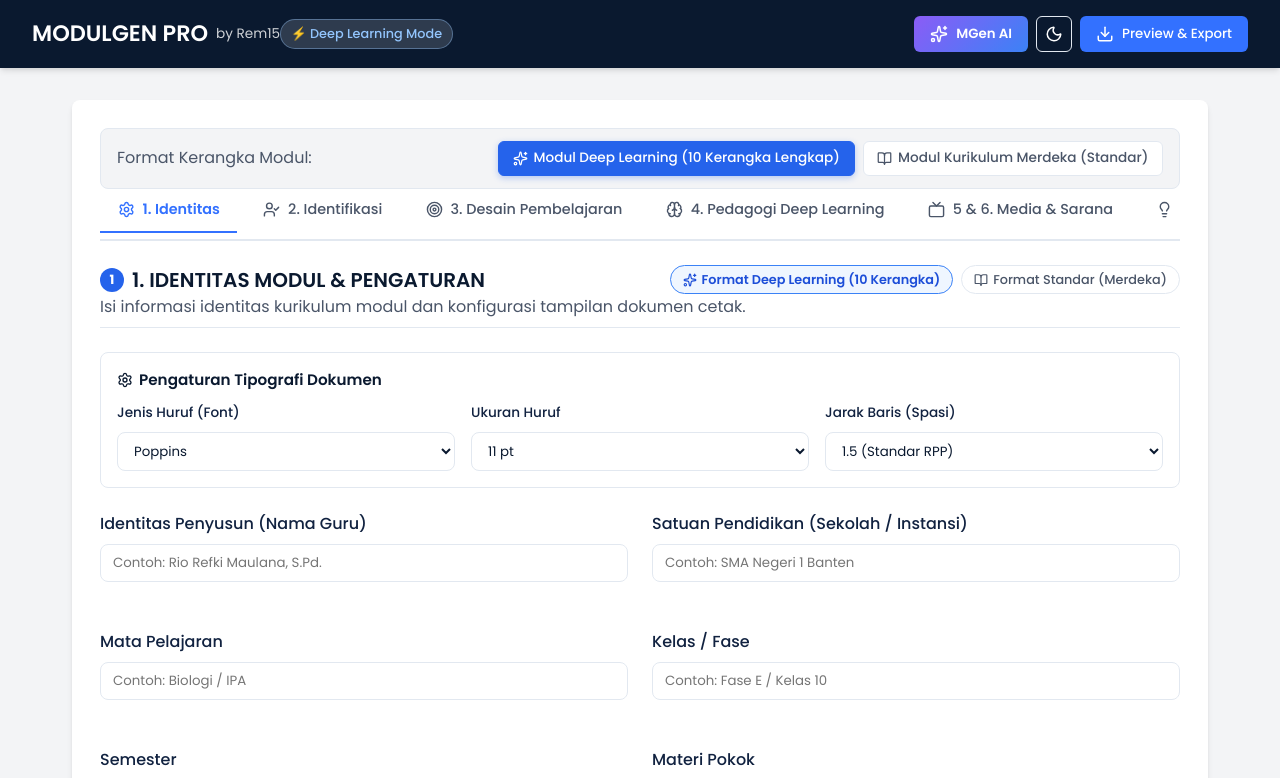
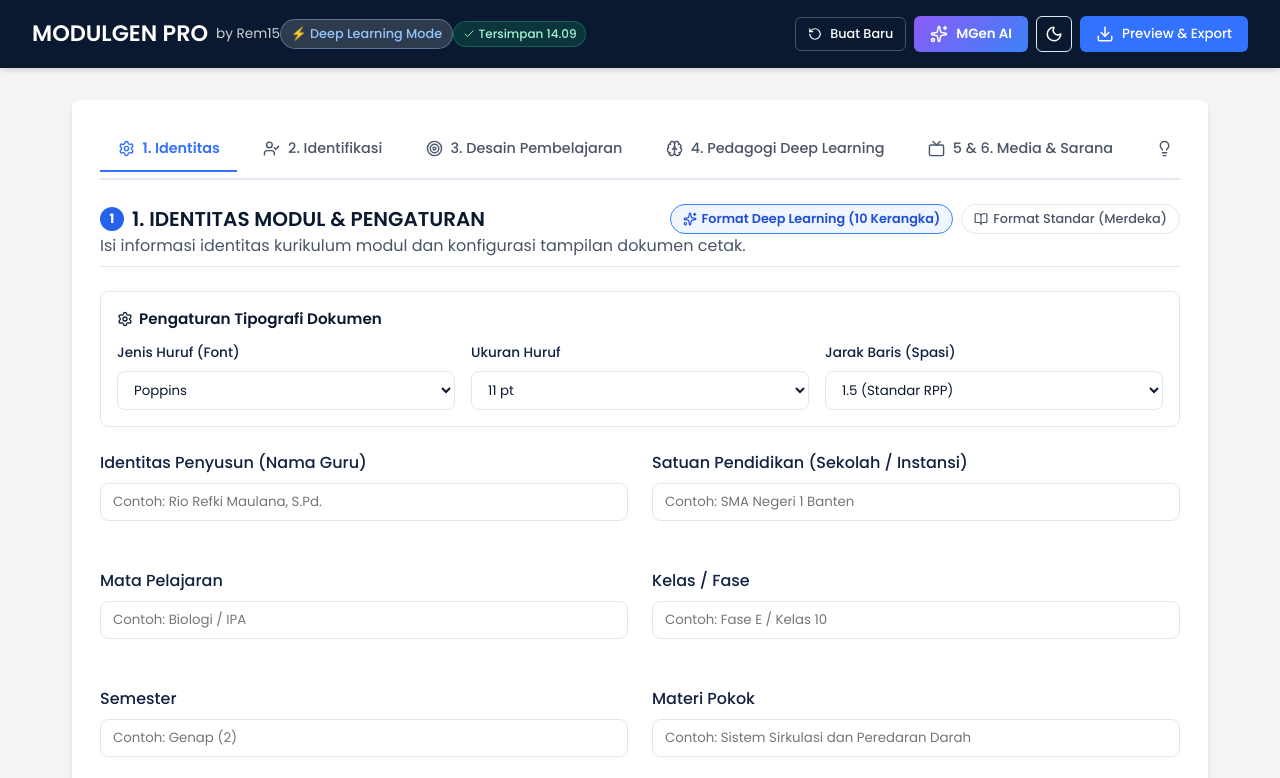
Before and after one commit to riorem15/ModulGen-pro-by-Rem15, a React (Vite) app: page / in a window 1280 px wide. Shown: the top 778 px of the page. Built offline with nearby package versions, Linux system fonts and the light colour scheme.

Commit message:
feat: Remove cluttered top format bar, add auto-save localStorage and reset button

```diff
--- a/src/App.css
+++ b/src/App.css
@@ -36,6 +36,19 @@
   border-radius: 20px;
   font-size: 0.8rem;
   font-weight: 500;
+}
+
+.save-badge-indicator {
+  background: rgba(16, 185, 129, 0.18);
+  color: #a7f3d0;
+  border: 1px solid rgba(16, 185, 129, 0.35);
+  padding: 0.2rem 0.55rem;
+  border-radius: 20px;
+  font-size: 0.75rem;
+  font-weight: 500;
+  display: inline-flex;
+  align-items: center;
+  gap: 4px;
 }
 
 .main-content {
--- a/src/App.jsx
+++ b/src/App.jsx
@@ -1,7 +1,8 @@
-import { useState } from 'react';
+import { useState, useEffect } from 'react';
 import {
   Download, FileText, LayoutDashboard, Settings, Moon, Sun, Sparkles,
-  UserCheck, Target, Brain, Tv, Lightbulb, BookOpen, CheckSquare, Award
+  UserCheck, Target, Brain, Tv, Lightbulb, BookOpen, CheckSquare, Award,
+  Save, RotateCcw, Check
 } from 'lucide-react';
 import './App.css';
 
@@ -19,24 +20,11 @@ import SectionLampiran from './components/SectionLampiran';
 import PreviewModal from './components/PreviewModal';
 import MGenAiModal from './components/MGenAiModal';
 
-function App() {
-  const [formatType, setFormatType] = useState('deep_learning'); // 'deep_learning' or 'standar'
-  const [activeTab, setActiveTab] = useState('identitas');
-  const [showPreview, setShowPreview] = useState(false);
-  const [showMGenAi, setShowMGenAi] = useState(false);
-  const [isDarkMode, setIsDarkMode] = useState(false);
+const STORAGE_KEY = 'modulgen_pro_saved_data_v3';
+const FORMAT_KEY = 'modulgen_pro_format_type_v3';
+const TAB_KEY = 'modulgen_pro_active_tab_v3';
 
-  const toggleTheme = () => {
-    setIsDarkMode(!isDarkMode);
-    if (!isDarkMode) {
-      document.body.setAttribute('data-theme', 'dark');
-    } else {
-      document.body.removeAttribute('data-theme');
-    }
-  };
-
-  // Global State for the Module
-  const [moduleData, setModuleData] = useState({
+const defaultModuleData = {
   formatType: 'deep_learning',
   identitas: {
     penyusun: '',
@@ -51,7 +39,6 @@ function App() {
     fontSize: '11pt',
     lineSpacing: '1.5'
   },
-    // 2. IDENTIFIKASI (Deep Learning)
   identifikasi: {
     profilLulusan: [
       "Penalaran Kritis & Pemecahan Masalah",
@@ -61,14 +48,12 @@ function App() {
     kompetensiAwal: '',
     pemetaanKebutuhan: ''
   },
-    // 3. DESAIN PEMBELAJARAN (Deep Learning)
   desainPembelajaran: {
     capaianPembelajaran: '',
     tujuanPembelajaran: '',
     kktp: '',
     kategoriKetercapaian: ''
   },
-    // 4. PRAKTIK PEDAGOGIS DEEP LEARNING
   pedagogisDeepLearning: {
     mindfulLearning: '',
     meaningfulLearning: '',
@@ -76,17 +61,14 @@ function App() {
     modelPembelajaran: 'Problem Based Learning (PBL) terintegrasi Deep Learning Cycle',
     metodePembelajaran: 'Diskusi kelompok kolaboratif, eksplorasi penyelidikan, dan refleksi bermakna'
   },
-    // 5 & 6. MEDIA, SARANA & PRASARANA
   mediaSarana: {
     mediaPembelajaran: '',
     saranaPrasarana: ''
   },
-    // 7 & 8. PEMAHAMAN BERMAKNA & PERTANYAAN PEMANTIK
   pemahamanPemantik: {
     pemahamanBermakna: '',
     pertanyaanPemantik: ''
   },
-    // Standard Komponen Inti (untuk kompatibilitas format standar)
   inti: {
     profilPancasila: [],
     modelPembelajaran: '',
@@ -97,18 +79,15 @@ function App() {
     pemahamanBermakna: '',
     pertanyaanPemantik: ''
   },
-    // 9. MATERI DAN REFERENSI
   materiReferensi: {
     materi: '',
     referensi: ''
   },
-    // 10. LANGKAH-LANGKAH PEMBELAJARAN
   langkah: {
     pendahuluan: { kegiatan: '', durasi: '15' },
     inti: { kegiatan: '', durasi: '60' },
     penutup: { kegiatan: '', durasi: '15' },
   },
-    // LAMPIRAN & PENGESAHAN
   lampiran: {
     lkpd: '',
     asesmen: '',
@@ -118,7 +97,76 @@ function App() {
     guruMapelNip: '',
     tanggalPengesahan: 'Serang, 20 Maret 2026'
   }
+};
+
+function App() {
+  // Format state initialized from localStorage
+  const [formatType, setFormatType] = useState(() => {
+    return localStorage.getItem(FORMAT_KEY) || 'deep_learning';
   });
+
+  // Active tab initialized from localStorage
+  const [activeTab, setActiveTab] = useState(() => {
+    return localStorage.getItem(TAB_KEY) || 'identitas';
+  });
+
+  const [showPreview, setShowPreview] = useState(false);
+  const [showMGenAi, setShowMGenAi] = useState(false);
+  const [isDarkMode, setIsDarkMode] = useState(false);
+  const [lastSavedTime, setLastSavedTime] = useState(null);
+
+  // Global State for the Module with LocalStorage Auto-Recovery
+  const [moduleData, setModuleData] = useState(() => {
+    try {
+      const saved = localStorage.getItem(STORAGE_KEY);
+      if (saved) {
+        const parsed = JSON.parse(saved);
+        return {
+          ...defaultModuleData,
+          ...parsed,
+          identitas: { ...defaultModuleData.identitas, ...parsed.identitas },
+          identifikasi: { ...defaultModuleData.identifikasi, ...parsed.identifikasi },
+          desainPembelajaran: { ...defaultModuleData.desainPembelajaran, ...parsed.desainPembelajaran },
+          pedagogisDeepLearning: { ...defaultModuleData.pedagogisDeepLearning, ...parsed.pedagogisDeepLearning },
+          mediaSarana: { ...defaultModuleData.mediaSarana, ...parsed.mediaSarana },
+          pemahamanPemantik: { ...defaultModuleData.pemahamanPemantik, ...parsed.pemahamanPemantik },
+          inti: { ...defaultModuleData.inti, ...parsed.inti },
+          materiReferensi: { ...defaultModuleData.materiReferensi, ...parsed.materiReferensi },
+          langkah: {
+            pendahuluan: { ...defaultModuleData.langkah.pendahuluan, ...parsed.langkah?.pendahuluan },
+            inti: { ...defaultModuleData.langkah.inti, ...parsed.langkah?.inti },
+            penutup: { ...defaultModuleData.langkah.penutup, ...parsed.langkah?.penutup }
+          },
+          lampiran: { ...defaultModuleData.lampiran, ...parsed.lampiran }
+        };
+      }
+    } catch (err) {
+      console.error("Gagal memulihkan data dari localStorage:", err);
+    }
+    return defaultModuleData;
+  });
+
+  // Auto-Save Effect whenever data, format, or tab changes
+  useEffect(() => {
+    try {
+      localStorage.setItem(STORAGE_KEY, JSON.stringify(moduleData));
+      localStorage.setItem(FORMAT_KEY, formatType);
+      localStorage.setItem(TAB_KEY, activeTab);
+      const timeStr = new Date().toLocaleTimeString('id-ID', { hour: '2-digit', minute: '2-digit' });
+      setLastSavedTime(timeStr);
+    } catch (err) {
+      console.error("Gagal menyimpan ke localStorage:", err);
+    }
+  }, [moduleData, formatType, activeTab]);
+
+  const toggleTheme = () => {
+    setIsDarkMode(!isDarkMode);
+    if (!isDarkMode) {
+      document.body.setAttribute('data-theme', 'dark');
+    } else {
+      document.body.removeAttribute('data-theme');
+    }
+  };
 
   const handleUpdateData = (section, field, value) => {
     setModuleData(prev => {
@@ -127,12 +175,12 @@ function App() {
         [field]: value
       };
 
-      // Two-way sync between Deep Learning and Standard fields for convenience
       const updated = {
         ...prev,
         [section]: updatedSection
       };
 
+      // Two-way sync between Deep Learning and Standard fields for convenience
       if (section === 'desainPembelajaran') {
         if (field === 'capaianPembelajaran') updated.inti = { ...prev.inti, capaianPembelajaran: value };
         if (field === 'tujuanPembelajaran') updated.inti = { ...prev.inti, tujuanPembelajaran: value };
@@ -159,10 +207,19 @@ function App() {
   const handleFormatChange = (newFormat) => {
     setFormatType(newFormat);
     setModuleData(prev => ({ ...prev, formatType: newFormat }));
-    // If current active tab is not in the new format list, reset to 'identitas'
     const newTabs = getTabsForFormat(newFormat);
     if (!newTabs.some(t => t.id === activeTab)) {
       setActiveTab('identitas');
+    }
+  };
+
+  const handleResetModule = () => {
+    if (window.confirm("Apakah Anda yakin ingin memulai modul baru dari awal? Data teks yang sedang aktif akan direset.")) {
+      setModuleData(defaultModuleData);
+      setActiveTab('identitas');
+      localStorage.removeItem(STORAGE_KEY);
+      localStorage.removeItem(TAB_KEY);
+      setLastSavedTime(null);
     }
   };
 
@@ -251,9 +308,22 @@ function App() {
           <span className="format-badge-header">
             {formatType === 'deep_learning' ? '⚡ Deep Learning Mode' : '📄 Standar Merdeka'}
           </span>
+          {lastSavedTime && (
+            <span className="save-badge-indicator" title="Data modul tersimpan otomatis di browser">
+              <Check size={12} color="#86efac" /> Tersimpan {lastSavedTime}
+            </span>
+          )}
         </div>
 
         <div className="flex gap-2 items-center flex-wrap">
+          <button
+            className="btn btn-secondary"
+            onClick={handleResetModule}
+            style={{ padding: '0.45rem 0.75rem', fontSize: '0.8rem', backgroundColor: 'transparent', borderColor: 'rgba(255,255,255,0.25)', color: 'var(--white)' }}
+            title="Reset & Buat Modul Baru"
+          >
+            <RotateCcw size={14} /> Buat Baru
+          </button>
           <button
             className="btn btn-magic"
             onClick={() => setShowMGenAi(true)}
@@ -272,30 +342,8 @@ function App() {
 
       <main className="main-content">
         <div className="card" style={{ padding: '1.75rem' }}>
-          {/* Format Switcher Bar */}
-          <div className="format-bar-top mb-4">
-            <div className="flex items-center justify-between flex-wrap gap-2">
-              <span className="text-sm font-semibold" style={{ color: 'var(--text-secondary)' }}>Format Kerangka Modul:</span>
-              <div className="flex gap-2">
-                <button
-                  type="button"
-                  onClick={() => handleFormatChange('deep_learning')}
-                  className={`format-toggle-btn ${formatType === 'deep_learning' ? 'active' : ''}`}
-                >
-                  <Sparkles size={15} /> Modul Deep Learning (10 Kerangka Lengkap)
-                </button>
-                <button
-                  type="button"
-                  onClick={() => handleFormatChange('standar')}
-                  className={`format-toggle-btn ${formatType === 'standar' ? 'active' : ''}`}
-                >
-                  <BookOpen size={15} /> Modul Kurikulum Merdeka (Standar)
-                </button>
-              </div>
-            </div>
-          </div>
 
-          {/* Tab Navigation */}
+          {/* Tab Navigation (Directly at top of card, clean & sleek) */}
           <div className="tabs-nav">
             {tabs.map(tab => (
               <button
```
Lines whose indentation alone changed are shown as unchanged.
